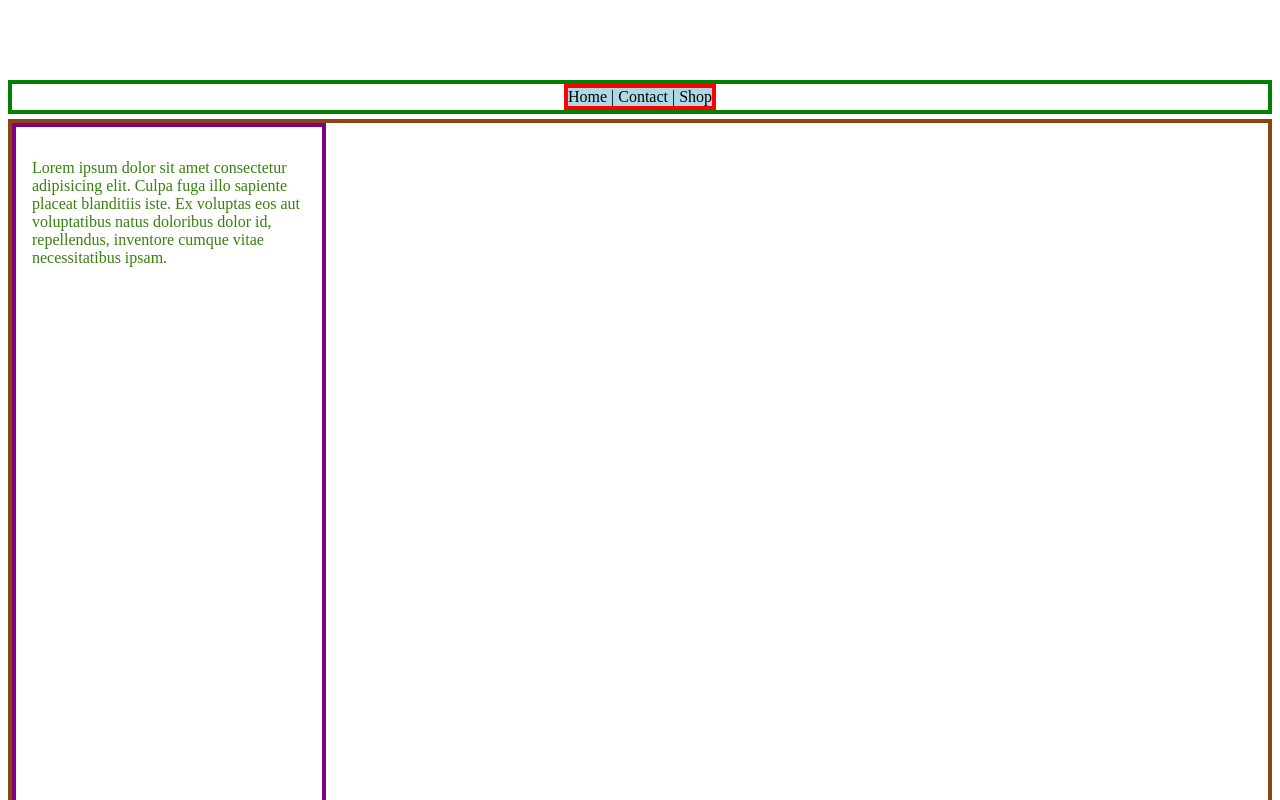
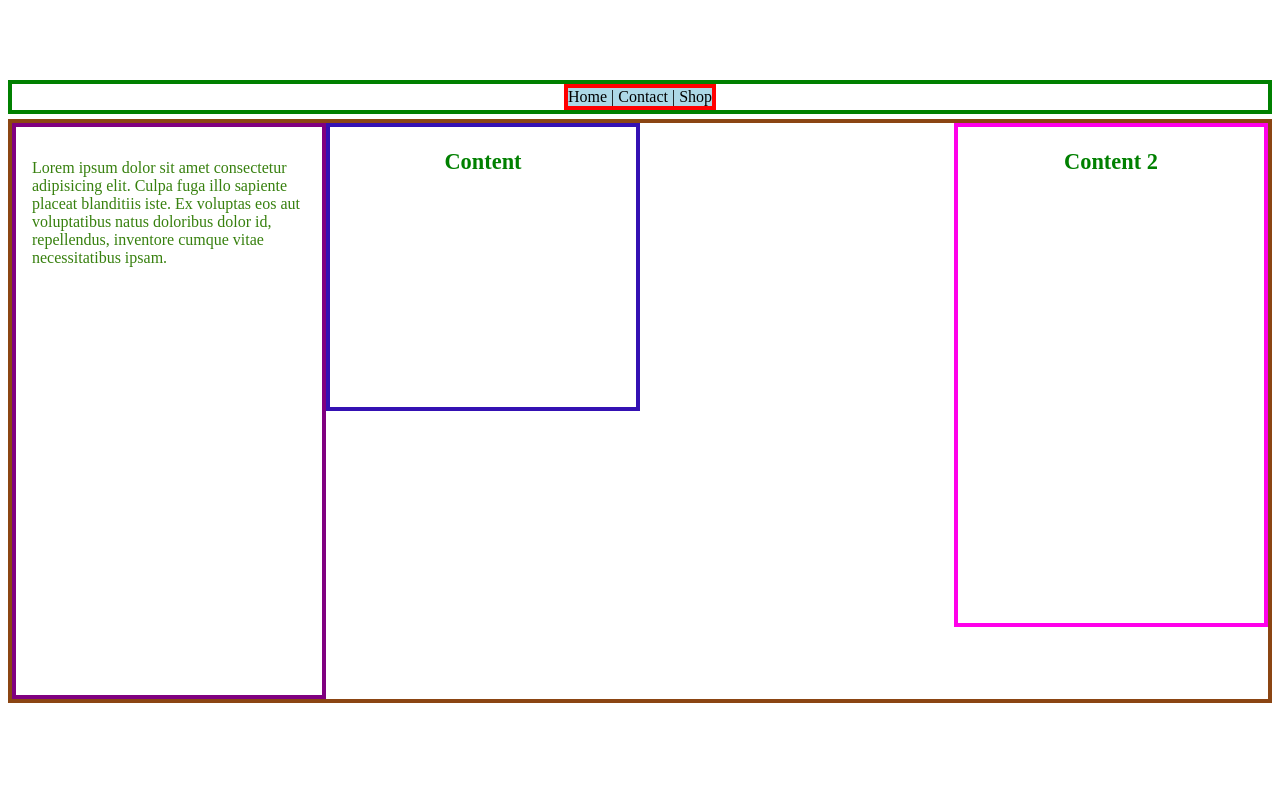
Before and after one commit to HanninenF/Grid-1.1, a plain HTML site: page index.html in a window 1280 px wide. Shown: the top 800 px of the page. Drawn offline with Linux system fonts and the light colour scheme.

Commit message:
frontend basic structure2.2

```diff
--- a/index.html
+++ b/index.html
@@ -13,7 +13,7 @@
         <nav id="nav"><h2>Home | Contact | Shop</h2></nav>
       </section>
     </header>
-    <section id="sidebarSection">
+    <section id="container">
       <aside id="sidebar">
         <p>
           Lorem ipsum dolor sit amet consectetur adipisicing elit. Culpa fuga
@@ -22,6 +22,12 @@
           vitae necessitatibus ipsam.
         </p>
       </aside>
+      <aside id="middle">
+        <h3>Content</h3>
+      </aside>
+      <aside id="right">
+        <h3>Content 2</h3>
+      </aside>
     </section>
   </body>
 </html>
--- a/styles.css
+++ b/styles.css
@@ -28,24 +28,51 @@
   }
 }
 
-#sidebarSection {
+#container {
   height: auto;
   border: 0.3rem solid saddlebrown;
   display: grid;
-  grid-template-rows: repeat(4, 1fr);
+  grid-template-rows: repeat(8, 9vh);
   grid-template-columns: repeat(4, 1fr);
 
   #sidebar {
-    height: 100vh;
     display: grid;
 
     border: 0.3rem solid purple;
     padding: 1rem;
-    grid-area: 1/1/5/2;
+    grid-area: 1/1/9/2;
     /*  rs/re/cs/ce */
   }
+
   p {
-    font-size: 1rem;
+    font-size: clamp(0.6rem, 2.5vw, 1rem);
     color: rgb(55, 128, 14);
   }
+
+  #middle {
+    display: flex;
+    border: 0.3rem solid rgb(52, 17, 179);
+
+    grid-area: 1/2/5/3;
+    /*  rs/re/cs/ce */
+    justify-content: center;
+    h3 {
+      font-size: clamp(1rem, 2.5vw, 1.4rem);
+      color: green;
+    }
+  }
+
+  #right {
+    display: flex;
+    border: 0.3rem solid rgb(255, 0, 234);
+
+    grid-area: 1/4/8/5;
+    /*  rs/re/cs/ce */
+    justify-content: center;
+
+    h3 {
+      font-size: clamp(1rem, 2.5vw, 1.4rem);
+      color: green;
+    }
+  }
 }
```
